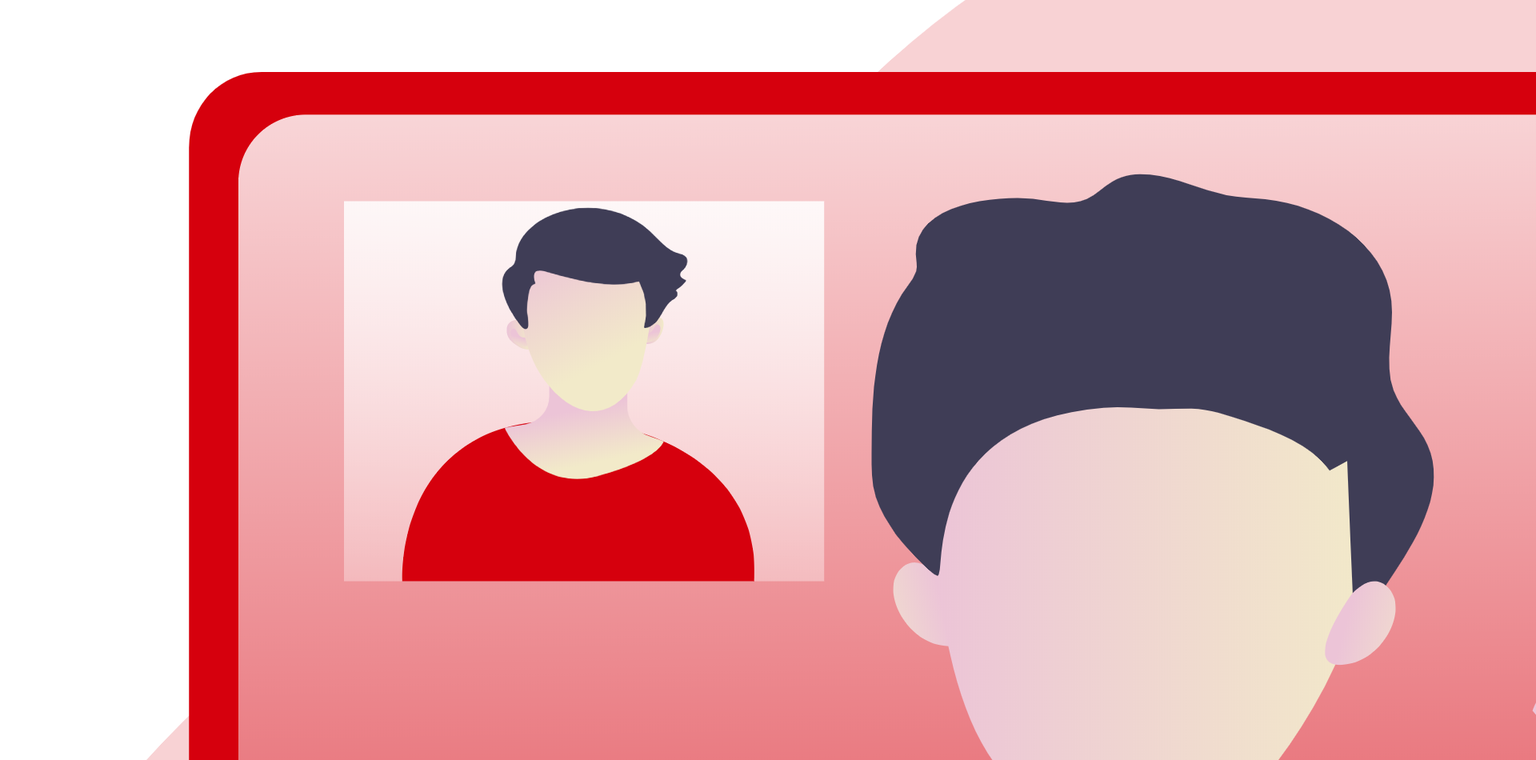
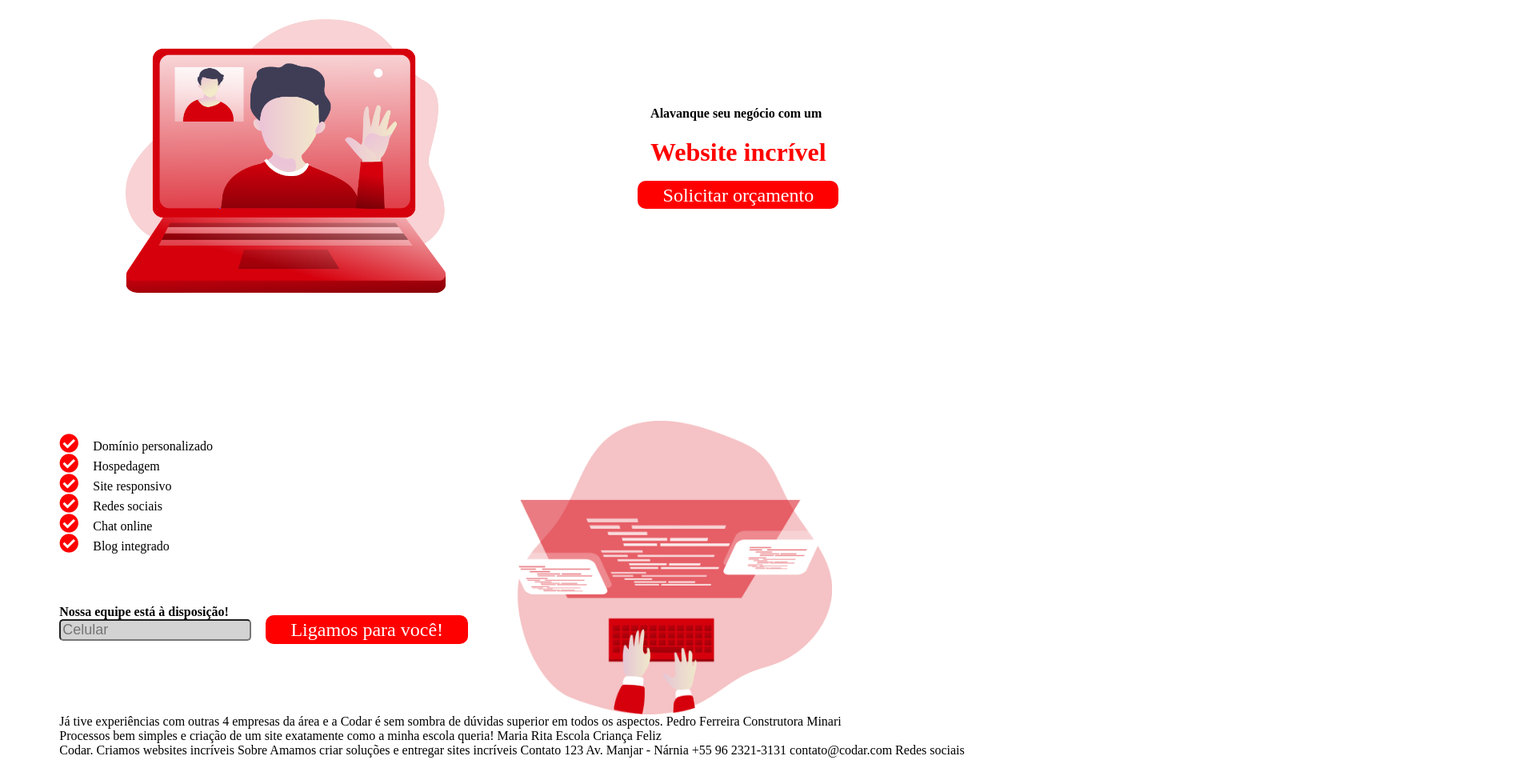
Before and after one commit to henriqueyun/codar, a plain HTML site: page index.html in a window 1280 px wide. Shown: the part 218-1168 px from the top of the page at 80% size, 1920 px wide, since content can reach past the window. Drawn offline with Linux system fonts and the light colour scheme.

Commit message:
header and other things

```diff
--- a/css/main.css
+++ b/css/main.css
@@ -1,13 +1,31 @@
 body {
   margin: 0;
 }
+
+.container {
+  display: flex;
+  flex-direction: column;
+  max-width: 1280px;
+}
+
+.center-container {
+  display: flex;
+  justify-content: center;
+}
+
 .flex-nav {
   display: flex;
   flex-direction: row;
   justify-content: space-between;
   width: 100%;
   height: 50px;
-  background-color: whitesmoke;
+  padding: 0.5em;
+  box-sizing: border-box;
+  margin-bottom: 2em;
+}
+
+.nav-logotype {
+  font-size: xx-large;
 }
 
 .nav-list-item {
@@ -18,16 +36,100 @@ body {
   margin: 0;
 }
 
-.nav-logotype {
-  font-size: xx-large;
-}
 .nav-item {
   width: 100px;
   height: 100%;
-  background-color: whitesmoke;
+  display: flex;
+  margin: 0 0.5em;
+  align-items: center;
   font-size: x-large;
   text-align: center;
 }
+
+.flex-box {
+  display: flex;
+  flex-direction: row;
+}
+
+.flex-col {
+  display: flex;
+  flex-direction: column;
+}
+
+.flex-box-center {
+  display: flex;
+  flex-direction: row;
+  justify-content: center;
+}
+
+
+.flex-box-center-section {
+  display: flex;
+  flex-direction: row;
+  justify-content: center;
+  margin-top: 10em;
+}
+
+.flex-box-section {
+  display: flex;
+  flex-direction: row;
+  margin-top: 10em;
+}
+
+.box-section {
+  /* background-color: darkgoldenrod; */
+  width: 100%;
+  display: flex;
+  flex-direction: column;
+  justify-content: center;
+  align-items: center;
+}
+
+.w-100 {
+  width: 100%;
+}
+
+.illustration {
+  height: 100%;
+  max-width: 400px;
+}
+
+.gray-input {
+  background-color: lightgrey;
+  font-size: large;
+  margin-right: 1em;
+  border-radius: 5px;
+}
+
+.mt-3 {
+  margin-top: 3em;
+}
+
+div ul {
+  list-style-type: none;
+  padding: 0;
+}
+
+.check-circle {
+  color: red;
+  font-size: 24px;
+  margin-right: 0.75em;
+}
+
+.call-button {
+  margin-top: 1em;
+  margin-left: 1em;
+}
+
+.red-button {
+  background-color: red;
+  border-radius: 10px;
+  padding: 0.2em 1.3em;
+  justify-content: center;
+  font-size: x-large;
+  color: white;
+}
+
 
 .red {
   color: red;
--- a/index.html
+++ b/index.html
@@ -1,5 +1,6 @@
 <html>
   <head>
+    <link rel="stylesheet" href="https://cdnjs.cloudflare.com/ajax/libs/font-awesome/5.15.4/css/all.min.css" integrity="sha512-1ycn6IcaQQ40/MKBW2W4Rhis/DbILU74C1vSrLJxCq57o941Ym01SwNsOMqvEBFlcgUa6xLiPY/NS5R+E6ztJQ==" crossorigin="anonymous" referrerpolicy="no-referrer" />
     <link rel="stylesheet" type="text/css" href="css/main.css">
   </head>
   <body>
@@ -9,30 +10,51 @@
         <li class="nav-item"><a href="#">Início</a></li>
         <li class="nav-item"><a href="#">Serviços</a></li>
         <li class="nav-item"><a href="#">Contato</a></li>
-        <li class="nav-item"><a href="#">Login</a></li>
+        <li class="nav-item red-button"><a href="#"><span>Login</span></a></li  >
       </ul>
     </nav>
-    <header>
+    <main class="center-container">
+      <main class="container">
+        <header class="flex-box-center-section">
+          <span class="box-section">
             <picture>
               <source srcset="assets/video_call.png" media="(min-width: 600px)">
-        <img src="assets/video_call.png" alt="Minimalist illustration containing a open laptop with a videocall ongoing"/>
+              <img class="illustration" src="assets/video_call.png" alt="Minimalist illustration containing a open laptop with a videocall ongoing"/>
             </picture>
+          </span>
+          <span class="box-section">
             <b>Alavanque seu negócio com um
-      <h1>Website incrível</h1></b>
-      <a href="#"><span>Solicitar orçamento</span></a>
+            <h1 class="red">Website incrível</h1></b>
+            <a href="#"><span class="red-button"><span>Solicitar orçamento</span></span></a>
+          </span>
         </header>
-    <main>
+
+        <section class="flex-box-center-section">
+          <div class="flex-col w-100">
             <ul>
-        <li>Domínio personalizado</li>
-        <li>Hospedagem</li>
-        <li>Site responsivo</li>
-        <li>Redes sociais</li>
-        <li>Chat online</li>
-        <li>Blog integrado</li>
+              <li><i class="fa fa-check-circle check-circle"></i>Domínio personalizado</li>
+              <li><i class="fa fa-check-circle check-circle"></i>Hospedagem</li>
+              <li><i class="fa fa-check-circle check-circle"></i>Site responsivo</li>
+              <li><i class="fa fa-check-circle check-circle"></i>Redes sociais</li>
+              <li><i class="fa fa-check-circle check-circle"></i>Chat online</li>
+              <li><i class="fa fa-check-circle check-circle"></i>Blog integrado</li>
             </ul>
-      <label for="telephone">Nossa equipe está à disposição!</label>
-      <input type="tel" name="telephone" placeholder="Celular">
-      <a href="#"><span>Ligamos pra você</button></a>
+            <div class="flex-col w-100 mt-3">
+              <label for="phone"><b>Nossa equipe está à disposição!</b></label>
+              <div class="flex-box">
+                <input class="gray-input" placeholder="Celular" type="tel" name="phone">
+                <a href="#"><span class="red-button">Ligamos para você!</span></a>
+              </div>
+            </div>
+          </div>
+          <div class="flex-box w-100">
+            <picture>
+              <source srcset="assets/coding_.png" media="(min-width: 600px)">
+              <img class="illustration" src="assets/coding_.png" alt="Minimalist illustration containing a open laptop with a videocall ongoing"/>
+            </picture>
+          </div>
+        </section>
+        <footer>
           <section>
             Já tive experiências com outras 4 empresas da área e a Codar é sem sombra de dúvidas superior em todos os aspectos.
             Pedro Ferreira Construtora Minari
@@ -41,8 +63,6 @@
             Processos bem simples e criação de um site exatamente como a minha escola queria!
             Maria Rita Escola Criança Feliz
           </section>
-    </main>
-    <footer>
           Codar.
           Criamos websites incríveis
           Sobre
@@ -54,5 +74,7 @@
           contato@codar.com
           Redes sociais
         </footer>
+      </main>
+    </main>
   </body>
 </html>
```
Lines whose indentation alone changed are shown as unchanged.
